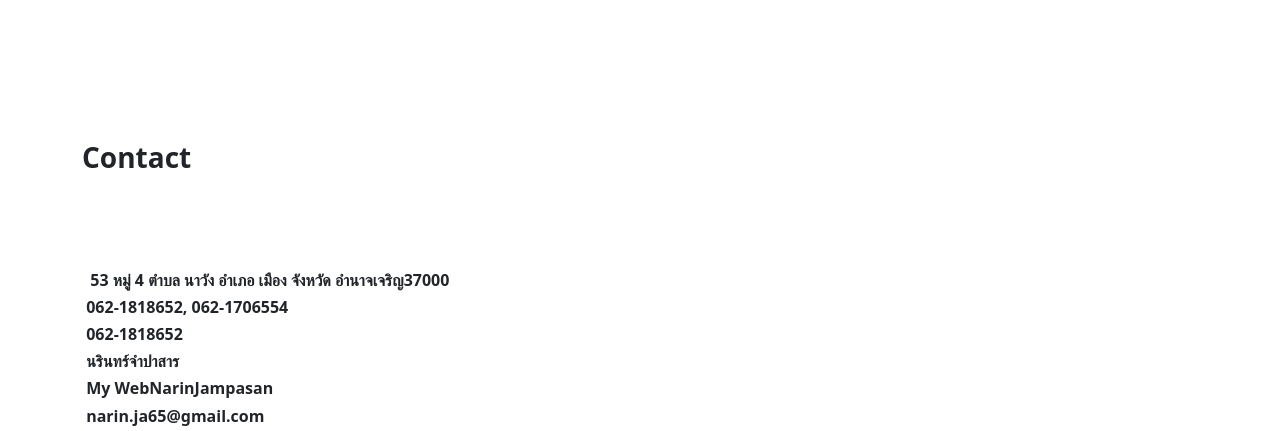
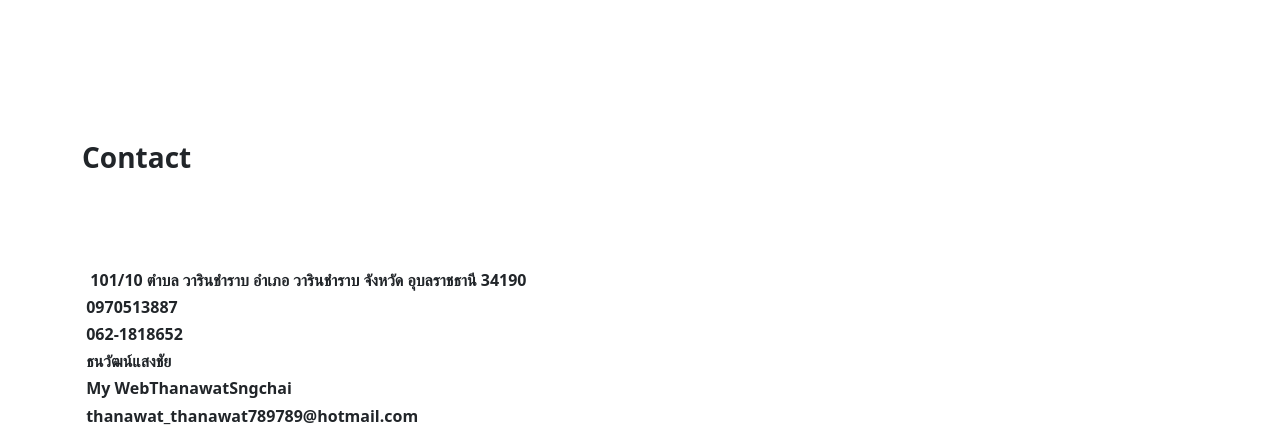
Before and after one commit to Thanawat65/Thanawat-Sangchai, a plain HTML site: page contact.html in a window 1280 px wide. Shown: the part 369-800 px from the top of the page. Drawn offline with nearby package versions, Linux system fonts and the light colour scheme.

Commit message:
Update contact.html

```diff
--- a/contact.html
+++ b/contact.html
@@ -158,25 +158,24 @@
       <br />
       <h6>
         <img class="alignnone size-full wp-image-137" src="........." alt="" />&nbsp;
-        <strong style="font-size: inherit">53 หมู่ 4 ตำบล นาวัง อำเภอ เมือง จังหวัด อำนาจเจริญ37000</strong><br />
+        <strong style="font-size: inherit">101/10 ตำบล วารินชำราบ อำเภอ วารินชำราบ จังหวัด อุบลราชธานี 34190</strong><br />
       </h6>
       <h6>
-        <img class="wp-image-124" style="width: 29px" src="........." alt="" />&nbsp;<strong>062-1818652,
-          062-1706554</strong>
+        <img class="wp-image-124" style="width: 29px" src="........." alt="" />&nbsp;<strong>0970513887</strong>
       </h6>
       <h6>
         <img class="wp-image-117" style="width: 30px" src="........." alt="" />&nbsp;<strong>062-1818652</strong>
       </h6>
       <h6>
-        <img class="wp-image-122" style="width: 29px" src="........." alt="" />&nbsp;<strong>นรินทร์จำปาสาร</strong>
+        <img class="wp-image-122" style="width: 29px" src="........." alt="" />&nbsp;<strong>ธนวัฒน์แสงชัย</strong>
       </h6>
       <h6>
         <img class="wp-image-138" style="width: 30px" src="........." alt="" />&nbsp;<strong>My
-          WebNarinJampasan</strong>
+          WebThanawatSngchai</strong>
       </h6>
       <h6>
         <img class="wp-image-120" style="width: 29px" src="........."
-          alt="" />&nbsp;<strong>narin.ja65@gmail.com</strong>
+          alt="" />&nbsp;<strong>thanawat_thanawat789789@hotmail.com</strong>
       </h6>
 
       <div class="wp-block-image">
```
